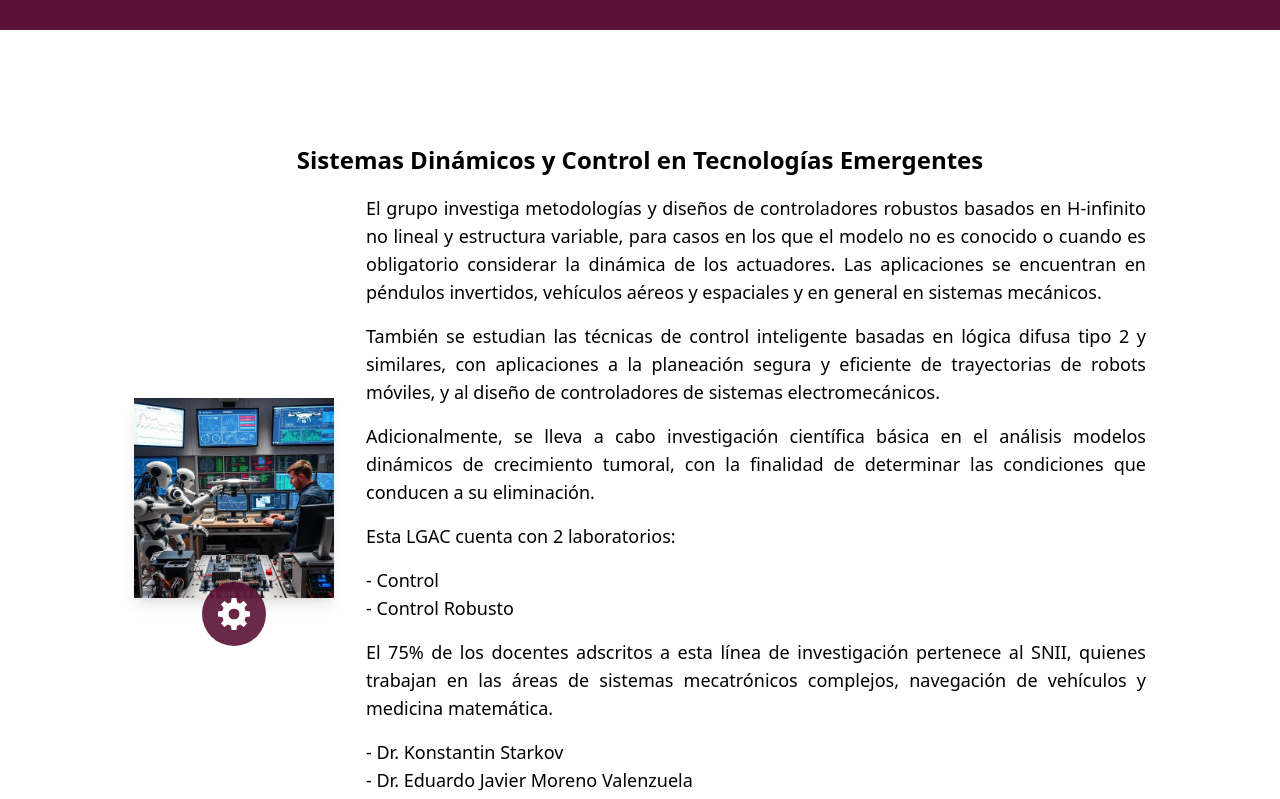
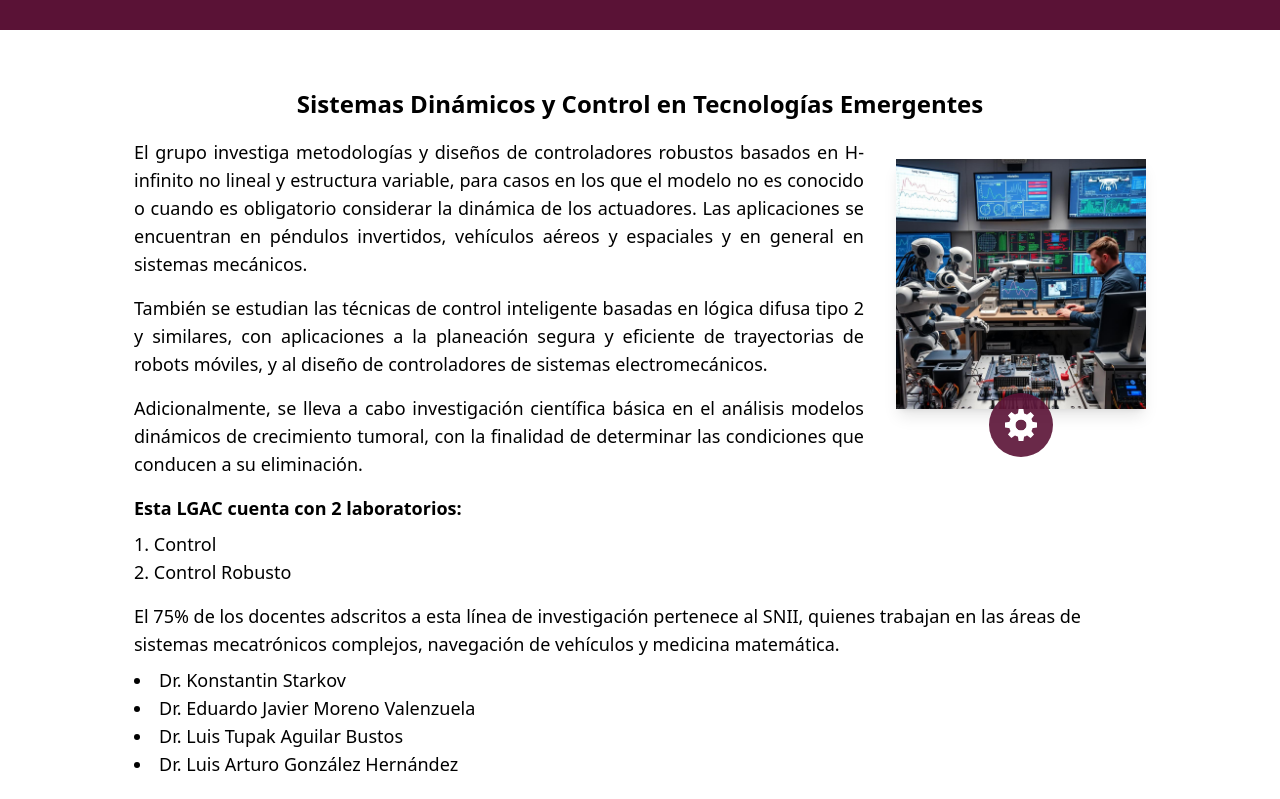
Before and after one commit to pabcrz/investigacion-citedi, a Next.js app: page /lgac in a window 1280 px wide. Shown: the part 300-1099 px from the top of the page. Built offline with nearby package versions, Linux system fonts and the light colour scheme.

Commit message:
Changed LGAC view

```diff
--- a/src/components/main/About.js
+++ b/src/components/main/About.js
@@ -12,8 +12,8 @@ export default function About() {
                 src={card.icon}
                 aria-hidden="true"
                 alt="1"
-                height={30}
-                width={30}
+                height={50}
+                width={50}
               />
             </div>
             <p>{card.title}</p>
--- a/src/components/main/Areas.js
+++ b/src/components/main/Areas.js
@@ -8,14 +8,14 @@ export default function Areas() {
         <a
           key={i}
           href="#"
-          className="flex flex-col items-center w-[70%] md:max-w-[30%] px-8 hover:bg-black/5 rounded py-4"
+          className="flex flex-col items-center w-[70%] md:max-w-[30%] px-8 rounded py-4 hover:opacity-80"
         >
           <Image
             src={area.img}
             alt={area.title}
             className="shadow-lg"
-            width={20}
-            height={20}
+            width={300}
+            height={200}
           />
           <div className="rounded-full size-16 bg-primary/90 flex items-center justify-center -mt-4">
             <Image
--- a/src/components/main/Direction.js
+++ b/src/components/main/Direction.js
@@ -43,7 +43,7 @@ export default function Direccion() {
           </a>
         </div>
         <Image
-          src="/assets/profile.jpg"
+          src="/main/profile.jpg"
           alt="Fabiola Cuamea"
           width={400}
           height={400}
--- a/src/components/main/Hero.js
+++ b/src/components/main/Hero.js
@@ -7,9 +7,6 @@ export default function Hero() {
         <Image
           src={logoIPN}
           alt="Logo IPN, la tecnica al servicio de la patria."
-          height={96}
-          width={96}
-          quality={100}
           className="h-24 w-auto object-contain hidden md:block"
         />
         <div className="bg-black/50 text-white p-8">
--- a/src/pages/laboratorios/index.js
+++ b/src/pages/laboratorios/index.js
@@ -1,6 +1,7 @@
 import equipos from "/public/main/equipos.svg";
 import { laboratorios } from "@/lib/laboratorios";
 import Image from "next/image";
+import Link from "next/link";
 
 export default function Laboratorios() {
   return (
@@ -31,8 +32,10 @@ export default function Laboratorios() {
             <tbody>
               {laboratorios.map((lab, i) => (
                 <tr key={i} className={i % 2 === 1 ? "bg-gray-100" : ""}>
-                  <td className="px-1 text-center">{lab.num}</td>
-                  <td className="px-1">{lab.lab}</td>
+                  <td className="px-1 text-center">{lab.id}</td>
+                  <td className="px-1">
+                    <Link href={`/laboratorios/${lab.id}`}>{lab.lab}</Link>
+                  </td>
                   <td className="px-1">{lab.responsable}</td>
                   <td className="px-1">{lab.email}</td>
                 </tr>
--- a/src/pages/lgac/index.js
+++ b/src/pages/lgac/index.js
@@ -1,13 +1,26 @@
-import GeneralInfo from "@/pages/investigadores";
+import { useState, useEffect } from "react";
+import { useRouter } from "next/router";
 import { areas } from "../../lib/data";
 import Image from "next/image";
+import Link from "next/link";
 
 export default function LGAC() {
+  const router = useRouter();
+  const [selectedAreaIndex, setSelectedAreaIndex] = useState(0);
+
+  useEffect(() => {
+    // Obtener el parámetro de la URL
+    const areaIndex = parseInt(router.query.area, 10);
+    if (!isNaN(areaIndex) && areaIndex >= 0 && areaIndex < areas.length) {
+      setSelectedAreaIndex(areaIndex);
+    }
+  }, [router.query.area]);
+
   return (
     <>
       <section className="w-full bg-primary py-14 flex justify-center text-white md:px-8">
         <p className="text-fluid-md w-max-content px-8">
-          <span className="text-3xl">
+          <span className="text-3xl font-bold">
             Líneas de generación y aplicación del conocimiento (LGAC)
           </span>
           <br />
@@ -21,20 +34,41 @@ export default function LGAC() {
         </p>
       </section>
 
-      <section className="w-full py-14 flex justify-center px-8">
-        <div className="flex flex-col w-max-content md:py-14 justify-center md:px-8 text-fluid-md gap-8 md:gap-4 text-center font-bold ">
+      <section className="w-full flex justify-center px-8">
+        <div className="flex flex-col w-max-content py-14 justify-center md:px-8 text-fluid-md gap-8 md:gap-4 text-center font-bold">
           {areas.map((area, i) => (
             <div
               key={i}
               className="flex flex-col gap-4 items-center md:px-8 rounded"
             >
-              <h2 className="">{area.title}</h2>
-              <div className="flex flex-col md:flex-row gap-4 md:gap-8 text-justify">
+              <h2
+                onClick={() =>
+                  setSelectedAreaIndex(i === selectedAreaIndex ? null : i)
+                }
+                className="cursor-pointer hover:text-primary"
+              >
+                {area.title} <br />
+                {/* <span className="text-sm text-gray-600">
+                  {selectedAreaIndex === i
+                    ? ""
+                    : "(Ver más información sobre esta LGAC)"}
+                </span> */}
+              </h2>
+
+              {selectedAreaIndex === i && (
+                <div className="flex flex-col-reverse md:flex-row gap-4 md:gap-8 text-justify">
+                  <div className="space-y-4">
+                    {area.content.map((p, i) => (
+                      <p className="text-lg font-normal" key={i}>
+                        {p}
+                      </p>
+                    ))}
+                  </div>
                   <div className="flex flex-shrink-0 flex-col justify-center items-center">
                     <Image
                       src={area.img}
                       alt={area.title}
-                    width={200}
+                      width={250}
                       height={200}
                       quality={100}
                       className="shadow-lg object-cover"
@@ -52,32 +86,37 @@ export default function LGAC() {
                       />
                     </div>
                   </div>
-                <div className="space-y-4">
-                  {area.content.map((p, i) => (
-                    <p className="text-lg font-normal " key={i}>
-                      {p}
-                    </p>
-                  ))}
-                  <p className="font-normal text-lg">
+                </div>
+              )}
+
+              {selectedAreaIndex === i && (
+                <div className="text-start space-y-2">
+                  <p className="font-semibold text-lg">
                     Esta LGAC cuenta con {area.lab.length} laboratorios:
                   </p>
-                  <ul>
+                  <ul className="list-decimal list-inside">
                     {area.lab.map((lab, i) => (
-                      <li key={i} className="font-normal text-lg">
-                        - {lab}
+                      <li
+                        key={i}
+                        className="font-normal text-lg hover:text-primary"
+                      >
+                        <Link href={`/laboratorios/`}>{lab}</Link>
                       </li>
                     ))}
                   </ul>
-                  <p className="font-normal text-lg">{area.descripcion}</p>
-                  <ul>
+                  <p className="font-normal text-lg pt-2">{area.descripcion}</p>
+                  <ul className="list-disc list-inside">
                     {area.investigadores.map((name, i) => (
-                      <li key={i} className="font-normal text-lg">
-                        <a href={`investigadores/${name}`}>- {name}</a>
+                      <li
+                        key={i}
+                        className="font-normal text-lg hover:text-primary"
+                      >
+                        <Link href={`/investigadores/`}>{name}</Link>
                       </li>
                     ))}
                   </ul>
                 </div>
-              </div>
+              )}
             </div>
           ))}
         </div>
```
Also changed, not shown: src/lib/laboratorios.js (+16 -16 lines), public/main/colaboracion.svg (added), src/pages/investigadores/[id].js (added), src/pages/laboratorios/[id].js (added), 1 other file (tests, documents, lock files or other folders). Lines whose indentation alone changed are shown as unchanged.
